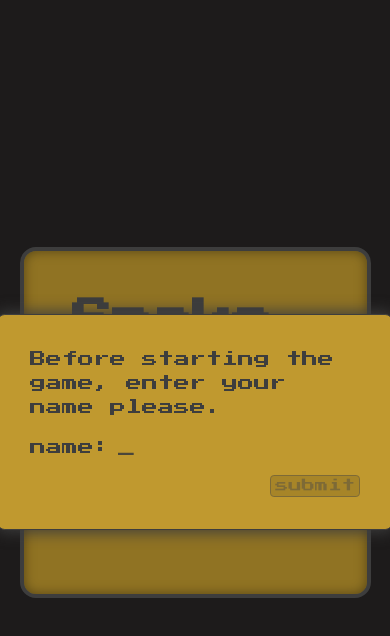
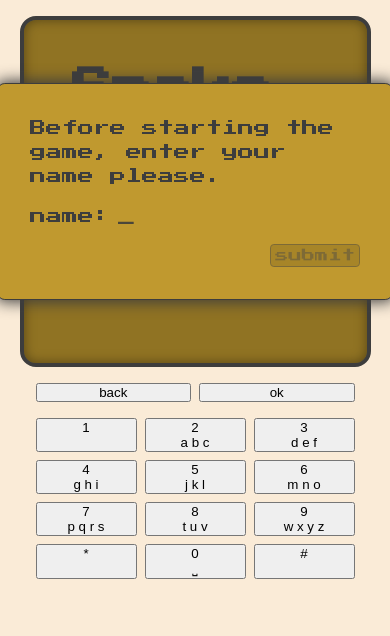
Before and after one commit to MichGlz/snake-vue, a Vue app: page / in a window 390 px wide. Shown: the top 636 px of the page. Built offline with nearby package versions, Linux system fonts and the light colour scheme.

Commit message:
preset mobile version

```diff
--- a/src/App.vue
+++ b/src/App.vue
@@ -1,4 +1,5 @@
 <template>
+  <div class="app-wrapper">
     <div class="game-wrapper" :class="{ dark: !isNameInput }">
       <h2 v-if="isNameInput">Snake Game</h2>
       <CoolText v-else :coolText="title" />
@@ -13,6 +14,50 @@
         :user="user"
         :updateScoreList="updateScoreList"
       />
+    </div>
+    <div class="dial-keyboard">
+      <div class="button-group">
+        <button class="extra">back</button><button class="extra">ok</button>
+      </div>
+      <div class="number-pad">
+        <button class="number-key">
+          <span class="num">1</span><span class="letters"></span>
+        </button>
+        <button class="number-key">
+          <span class="num">2</span><span class="letters">a b c</span>
+        </button>
+        <button class="number-key">
+          <span class="num">3</span><span class="letters">d e f</span>
+        </button>
+        <button class="number-key">
+          <span class="num">4</span><span class="letters">g h i</span>
+        </button>
+        <button class="number-key">
+          <span class="num">5</span><span class="letters">j k l</span>
+        </button>
+        <button class="number-key">
+          <span class="num">6</span><span class="letters">m n o</span>
+        </button>
+        <button class="number-key">
+          <span class="num">7</span><span class="letters four">p q r s</span>
+        </button>
+        <button class="number-key">
+          <span class="num">8</span><span class="letters">t u v</span>
+        </button>
+        <button class="number-key">
+          <span class="num">9</span><span class="letters four">w x y z</span>
+        </button>
+        <button class="number-key">
+          <span class="num">*</span><span class="letters"></span>
+        </button>
+        <button class="number-key">
+          <span class="num">0</span><span class="letters space-bar">⎵</span>
+        </button>
+        <button class="number-key">
+          <span class="num">#</span><span class="letters"></span>
+        </button>
+      </div>
+    </div>
   </div>
 </template>
 
@@ -69,4 +114,34 @@ export default {
 };
 </script>
 
-<style scoped></style>
+<style scoped>
+.app-wrapper {
+  min-height: 100vh;
+  width: 100%;
+  display: flex;
+  flex-direction: column;
+  padding-top: 1rem;
+  align-items: center;
+  background-color: antiquewhite;
+}
+
+.dial-keyboard {
+  display: grid;
+  width: 90%;
+  padding: 1rem;
+  gap: 1rem;
+}
+.button-group {
+  display: grid;
+  grid-template-columns: repeat(2, 1fr);
+  gap: 0.5rem;
+}
+.number-pad {
+  display: grid;
+  grid-template-columns: repeat(3, 1fr);
+  gap: 0.5rem;
+}
+.number-key {
+  display: grid;
+}
+</style>
--- a/src/style.css
+++ b/src/style.css
@@ -8,9 +8,6 @@ body {
   min-height: 100vh;
   background-color: #1d1b1b;
   font-family: "Press Start 2P", cursive;
-  display: flex;
-  align-items: center;
-  justify-content: center;
   color: #3d3d3d;
 }
 
```
Lines whose indentation alone changed are shown as unchanged.
